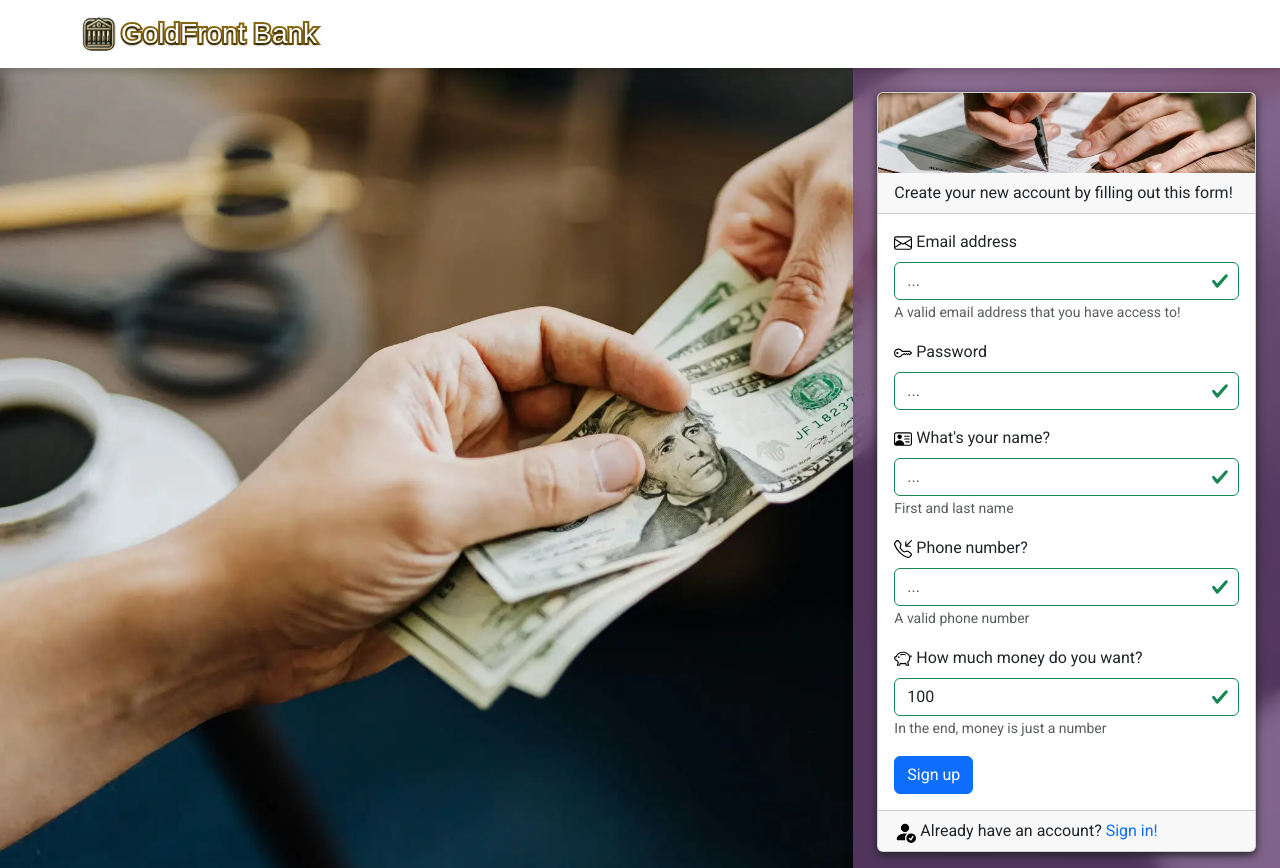
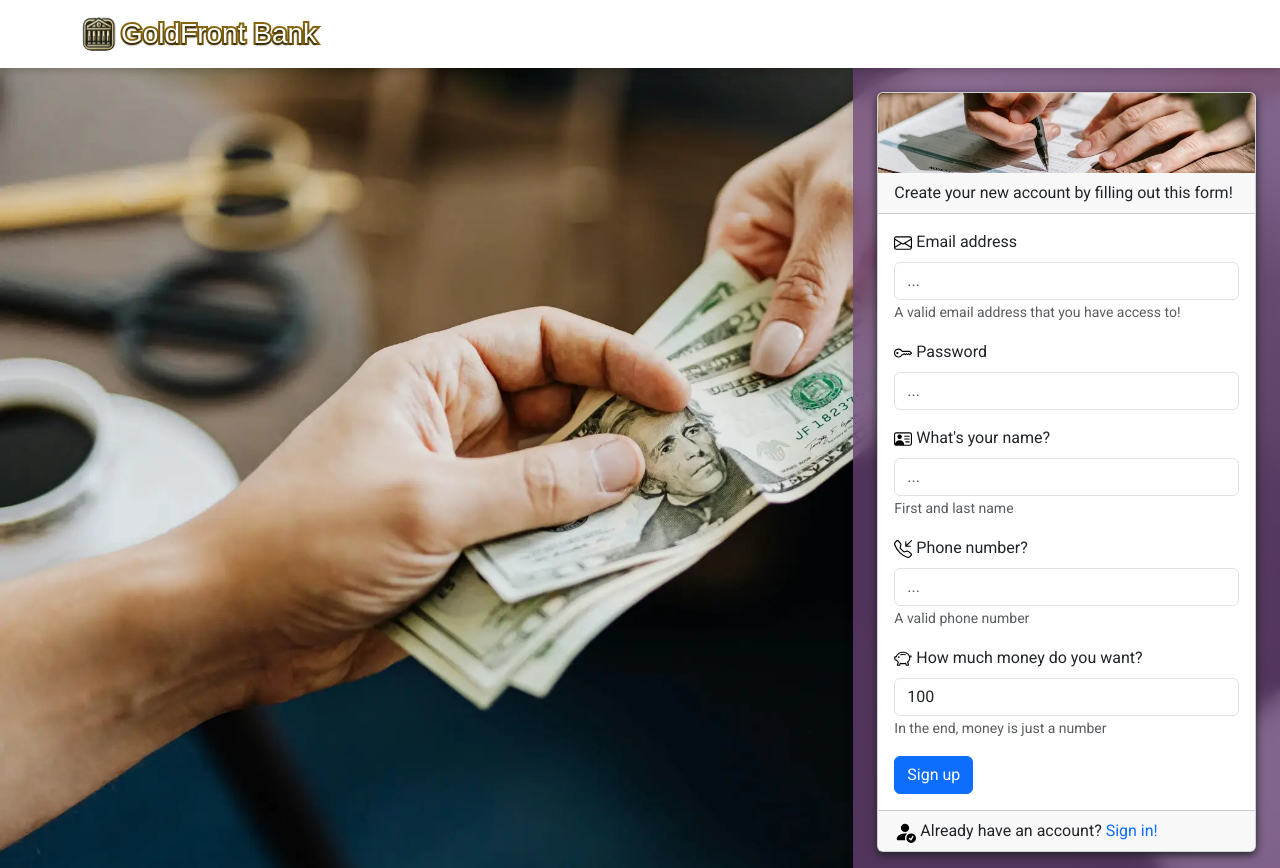
Before and after one commit to welegionsr/bank-dashboard-frontend, a Next.js app: page /register in a window 1280 px wide. Built offline with nearby package versions, Linux system fonts and the light colour scheme; no server answers; a web font is replaced by a local one.

Commit message:
fixed minor visual bug in the validation of /register

```diff
--- a/src/app/(auth)/register/page.js
+++ b/src/app/(auth)/register/page.js
@@ -105,7 +105,6 @@ export default function RegisterPage() {
                                     value={email}
                                     onChange={(e) => setEmail(e.target.value)}
                                     isInvalid={!!errors.email}
-                                    isValid={!errors.email}
                                     required
                                 />
                                 <Form.Control.Feedback type="invalid">
@@ -124,7 +123,6 @@ export default function RegisterPage() {
                                     value={password}
                                     onChange={(e) => setPassword(e.target.value)}
                                     isInvalid={!!errors.password}
-                                    isValid={!errors.password}
                                     required
                                 />
                                 <Form.Control.Feedback type="invalid">
@@ -140,7 +138,6 @@ export default function RegisterPage() {
                                     value={name}
                                     onChange={(e) => setName(e.target.value)}
                                     isInvalid={!!errors.name}
-                                    isValid={!errors.name}
                                     required
                                 />
                                 <Form.Control.Feedback type='invalid'>
@@ -159,7 +156,6 @@ export default function RegisterPage() {
                                     value={phone}
                                     onChange={(e) => setPhone(e.target.value)}
                                     isInvalid={!!errors.phone}
-                                    isValid={!errors.phone}
                                     required
                                 />
                                 <Form.Control.Feedback type='invalid'>
@@ -178,7 +174,6 @@ export default function RegisterPage() {
                                     value={balance}
                                     onChange={(e) => setBalance(e.target.value)}
                                     isInvalid={!!errors.balance}
-                                    isValid={!errors.balance}
                                     required
                                 />
                                 <Form.Control.Feedback type='invalid'>
```
